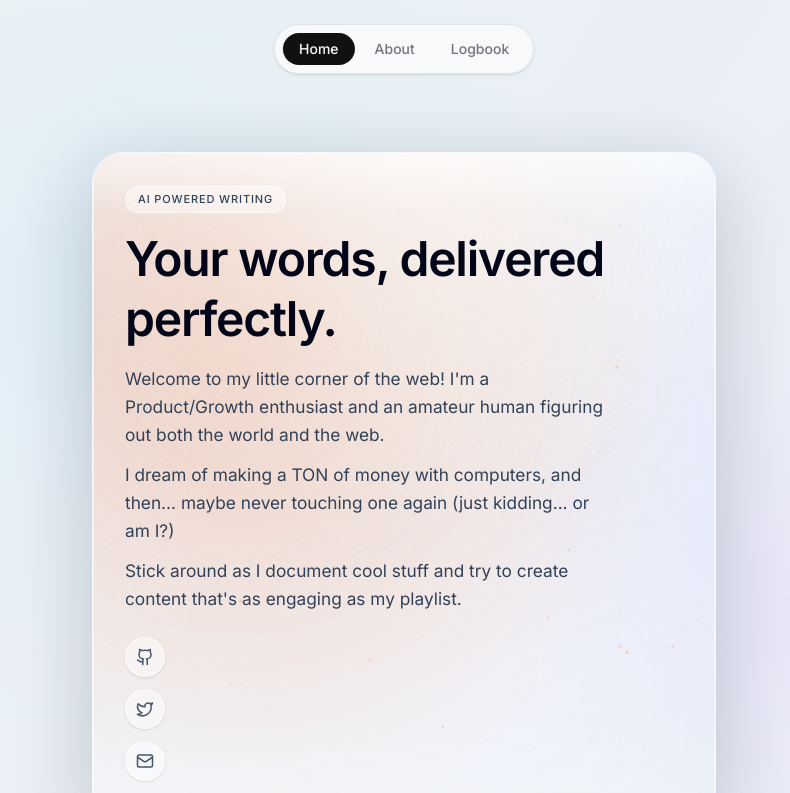
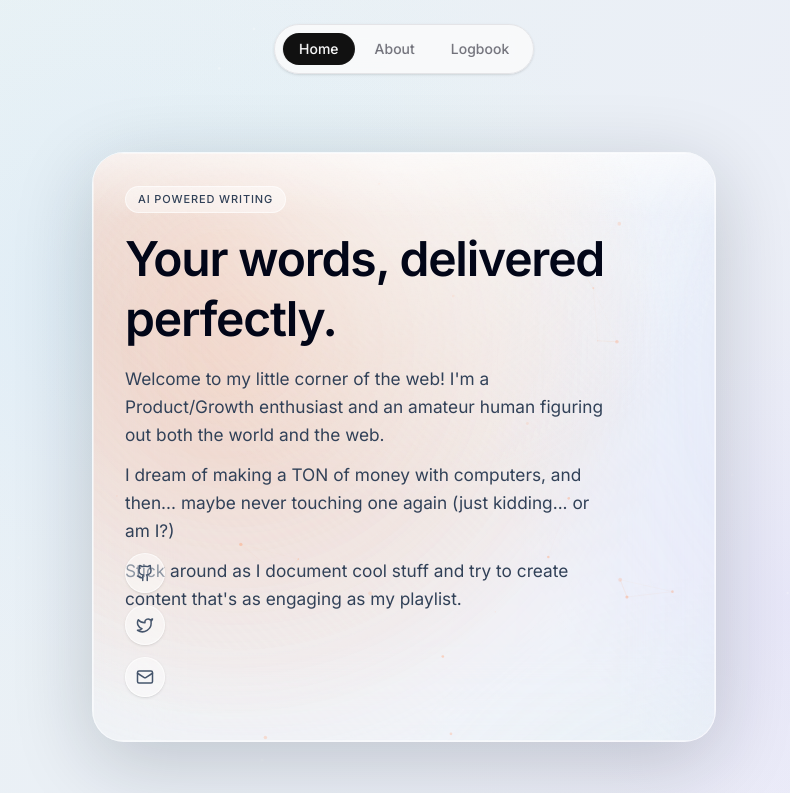
Before and after one commit to iharshchauhan/new-website, a Next.js app: page / in a window 1280 px wide. Shown: the top 793 px of the page, without its empty margins (236-1026 px from the left). Built offline with nearby package versions, Linux system fonts and the light colour scheme.

Commit message:
Fix hero text area and pin social cards to bottom

```diff
--- a/components/ui/hero-dithering-card.tsx
+++ b/components/ui/hero-dithering-card.tsx
@@ -64,8 +64,8 @@ export function CTASection() {
             }
           `}</style>
 
-          <div className="relative z-10 flex min-h-[440px] flex-col pb-2 text-slate-900/90">
-            <div className="w-full space-y-4 text-left md:w-[88%]">
+          <div className="relative z-10 min-h-[520px] pb-20 text-slate-900/90 sm:pb-24">
+            <div className="w-full space-y-4 text-left md:w-[90%] lg:w-[88%]">
               <div className="inline-flex items-center rounded-full border border-white/60 bg-white/45 px-3 py-1 text-[11px] font-medium uppercase tracking-[0.08em] text-slate-700">
                 AI Powered Writing
               </div>
@@ -90,7 +90,7 @@ export function CTASection() {
               </div>
             </div>
 
-            <div className="mt-auto flex w-max flex-col gap-3 pt-6">
+            <div className="absolute bottom-2 left-0 flex w-max flex-col gap-3 pt-6 sm:bottom-3">
               <a
                 href="https://github.com/iharshchauhan"
                 target="_blank"
```
